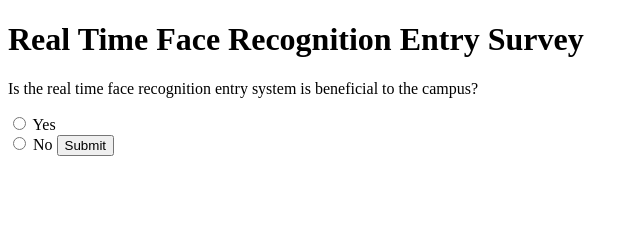
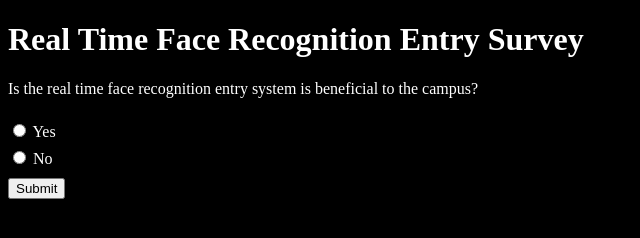
Before and after one commit to man-of-steel-feat-the-philosopher/Real_Time_Face_Recognition_Entry, a plain HTML site: page index.html in a window 1280 px wide. Shown: the whole page, without its empty margins (0-640 px from the left). Drawn offline with Linux system fonts and the light colour scheme.

Commit message:
Added style and created a <form></form> tag then input the survey form inside the form tag

```diff
--- a/index.html
+++ b/index.html
@@ -5,13 +5,25 @@
     <meta name="viewport" content="width=device-width, initial-scale=1.0">
     <title>Real Time Face Recognition Entry Survey</title>
 </head>
+<style>
+    body {
+        background-color: black;
+        color: white;
+    }
+
+    form input{
+        margin-top: 10px;
+    }
+</style>
 <body>
     <h1>Real Time Face Recognition Entry Survey</h1>
     <p>Is the real time face recognition entry system is beneficial to the campus?</p>
+    <form action="#" method="get">
     <input type="radio" name="RTFRE" id="yes">
     <label for="yes">Yes</label><br>
     <input type="radio" name="RTFRE" id="no">
-    <label for="no">No</label>
+    <label for="no">No</label><br>
     <input type="submit" value="Submit">
+    </form>
 </body>
 </html>
```
